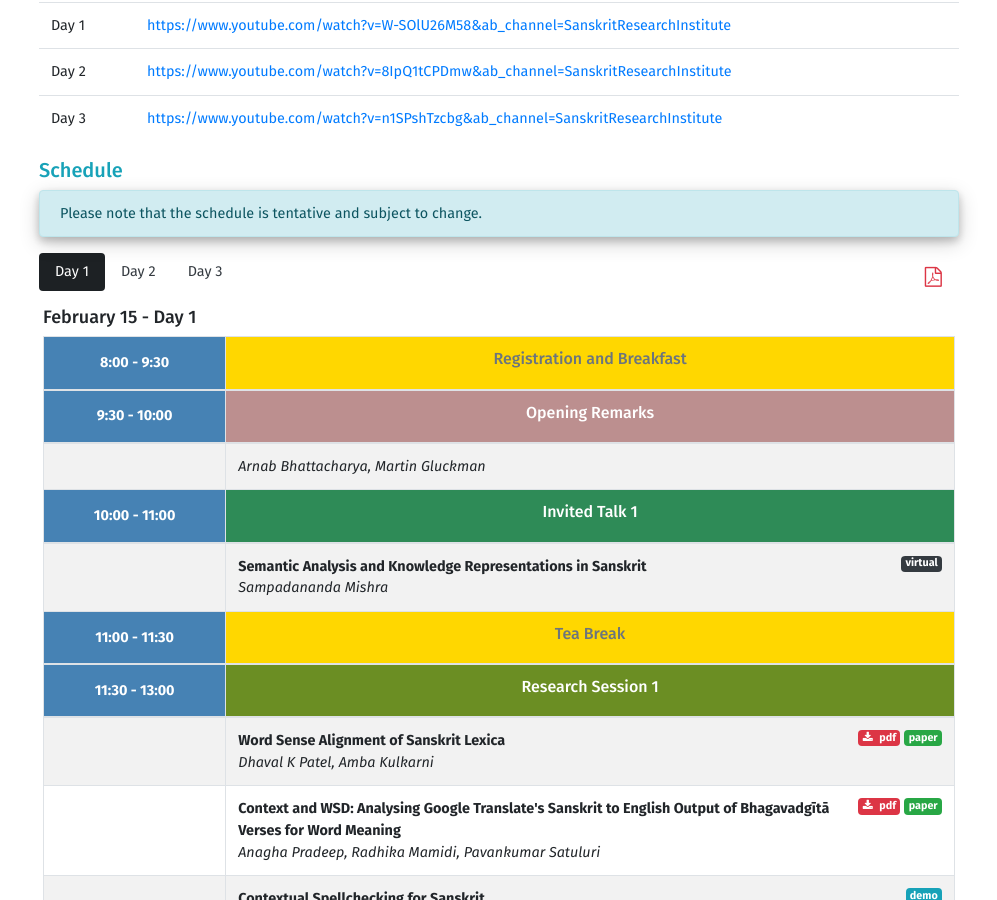
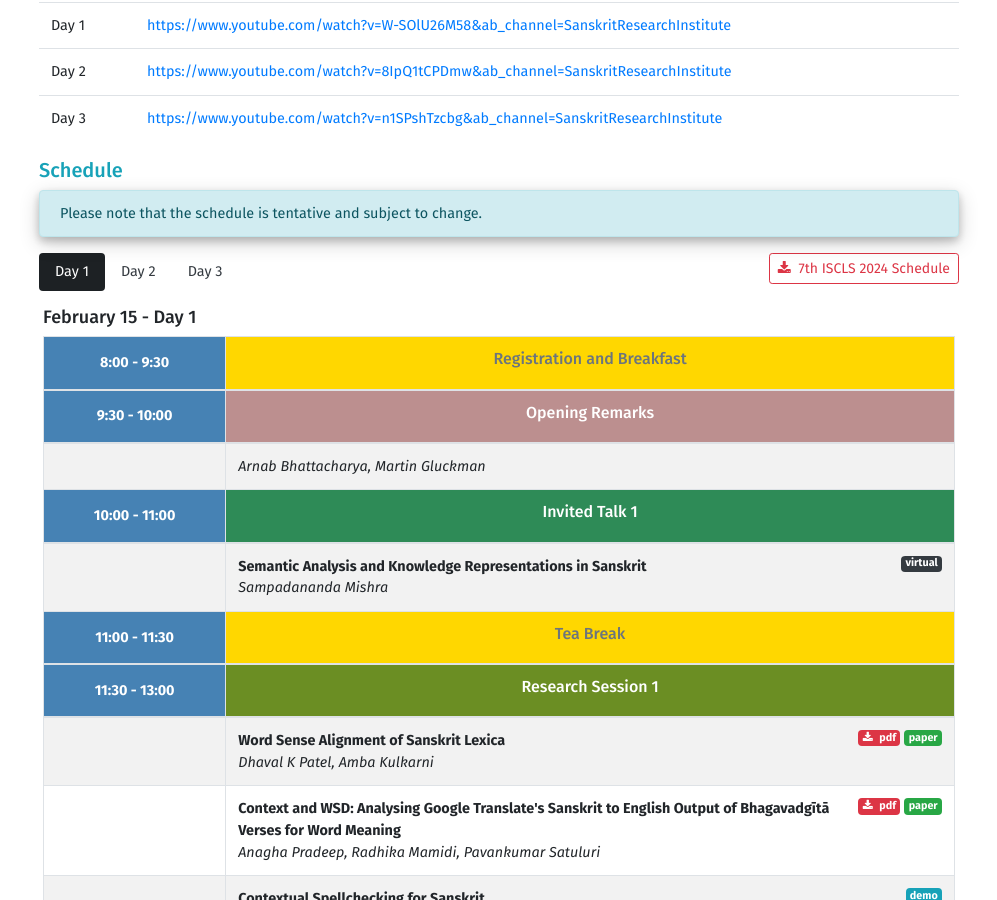
Before and after one commit to iscls/iscls-conference-template, a Jekyll site: the page built from program.html, in a window 1280 px wide and 900 px high, scrolled down 548 px. Shown: the whole window, without its empty margins (141-1138 px from the left). Built offline with Jekyll 4.4.1, drawn with Linux system fonts in a browser that asks for light colours.

Commit message:
refactor(minor): make schedule pdf icon more prominent

```diff
--- a/program.html
+++ b/program.html
@@ -51,8 +51,9 @@ slide_id: 4
         {% endif %}
         {% if site.data.program.schedule_pdf and site.data.program.schedule_pdf != "" %}
         <a href="{{site.data.program.schedule_pdf}}" target="_blank" rel="noopener noreferrer">
-            <button class="btn btn-lg float-right" title="PDF">
-                <i class="text-danger fa fa-file-pdf-o"></i>
+            <button class="btn btn-sm btn-outline-danger float-right" title="PDF">
+                <i class="fa fa-download mr-1"></i>
+                {{site.data.conference.short_title}} Schedule
             </button>
         </a>
         {% endif %}
```
